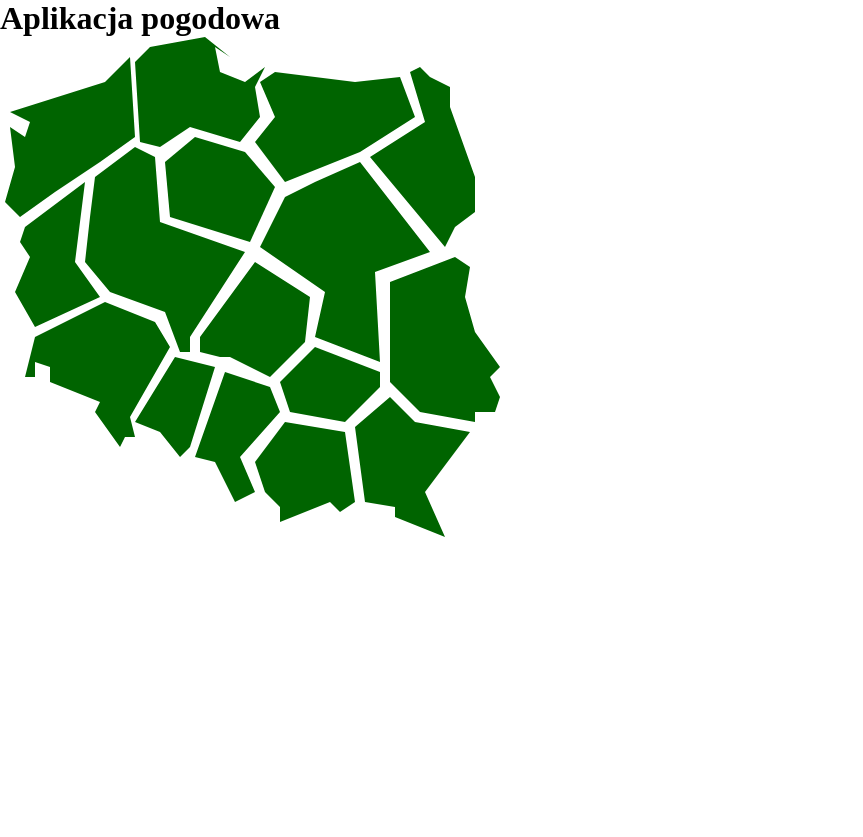
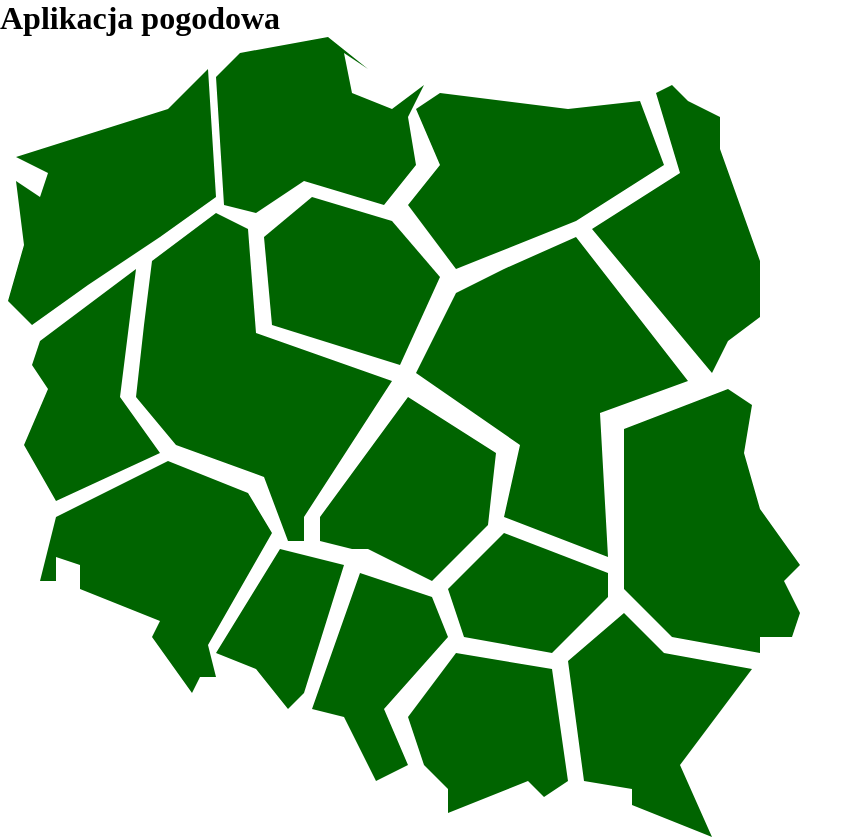
Before and after one commit to Jutrzenka/weather-map-frontend, a React (Create React App) app: page / in a window 1280 px wide. Shown: the whole page, without its empty margins (0-863 px from the left). Before the commit the page ends 800 px from the top, so only its background shows below. Built offline with nearby package versions, Linux system fonts and the light colour scheme.

Commit message:
Added aspect-ratio and deleted height parameter

```diff
--- a/src/App.scss
+++ b/src/App.scss
@@ -1,4 +1,4 @@
 main {
-  width: 500px;
-  height: 500px;
+  width: 800px;
+  aspect-ratio: 1;
 }
```
